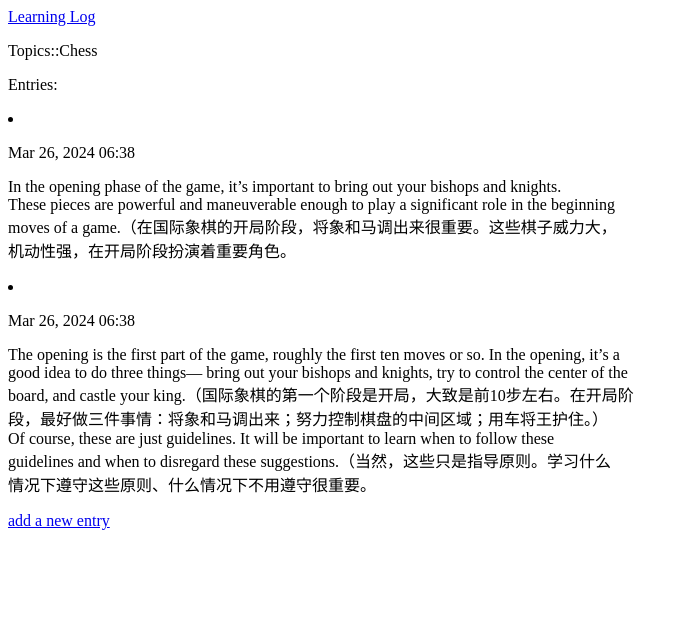
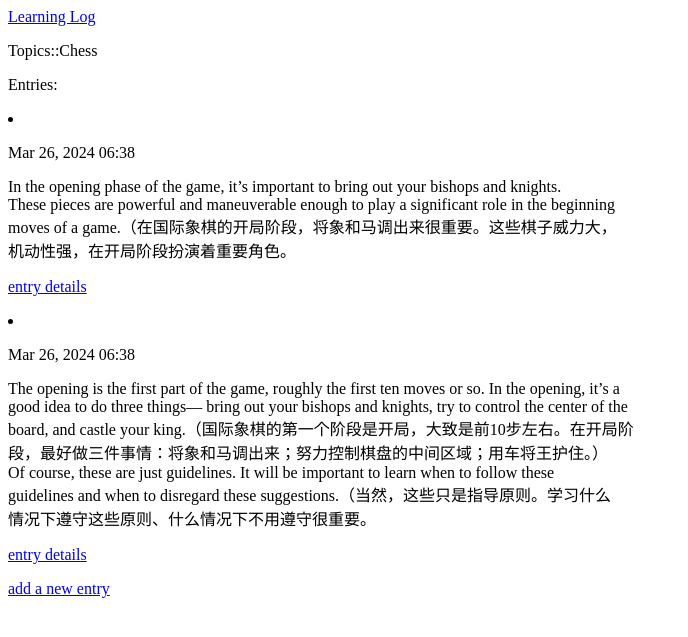
Before and after one commit to Tammi2022/django_web_demo, a Django app: page /learn_logs/topics/2 in a window 1280 px wide. Shown: the top 637 px of the page, without its empty margins (0-688 px from the left). Run offline with Django 3.2, Linux system fonts and the light colour scheme; data comes from the database, SQL or seed files in the repository; both versions use the stored data as it was after the commit.

Commit message:
edot entry

```diff
--- a/learn_logs/urls.py
+++ b/learn_logs/urls.py
@@ -2,13 +2,14 @@ from django.urls import path
 from django.views.decorators.csrf import csrf_exempt
 
 from .views import IndexTopicLearnLogsView, ListTopicLearnLogsView, DetailsTopicLearnLogsView, NewTopicLearnLogsView, \
-    NewEntryLearnLogsView
+    NewEntryLearnLogsView, DetailsEntryLearnLogsView
 
 urlpatterns = [
     # path('bc', csrf_exempt(ExportBCOrderView.as_view())),
     path('index', csrf_exempt(IndexTopicLearnLogsView.as_view()), name='learn_logs_index'),
     path('topics', csrf_exempt(ListTopicLearnLogsView.as_view()), name='learn_logs_topics'),
     path('topics/<int:topic_id>', csrf_exempt(DetailsTopicLearnLogsView.as_view()), name='learn_logs_topic_details'),
-    path('topics/new', csrf_exempt(NewTopicLearnLogsView.as_view()), name='learn_logs_new_topic'),
-    path('entries/new/<int:topic_id>', csrf_exempt(NewEntryLearnLogsView.as_view()), name='learn_logs_new_entry'),
+    path('topics/new', csrf_exempt(NewTopicLearnLogsView.as_view()), name='learn_logs_topic_new'),
+    path('entries/new/<int:topic_id>', csrf_exempt(NewEntryLearnLogsView.as_view()), name='learn_logs_entry_new'),
+    path('entries/<int:entry_id>', csrf_exempt(DetailsEntryLearnLogsView.as_view()), name='learn_logs_entry_details'),
 ]
--- a/learn_logs/views.py
+++ b/learn_logs/views.py
@@ -4,7 +4,7 @@ from django.urls import reverse
 from django.views import View
 
 from learn_logs.forms import TopicForm, EntryForm
-from learn_logs.models import Topic
+from learn_logs.models import Topic, Entry
 from utils.auth import auth
 from utils.obj_response import ObjectResp
 
@@ -75,3 +75,20 @@ class NewEntryLearnLogsView(View):
             new_entry.topic = topic
             new_entry.save()
         return HttpResponseRedirect(reverse('learn_logs_topic_details', args=[topic_id]))
+
+
+class DetailsEntryLearnLogsView(View):
+    def get(self, request, entry_id):
+        entry = Entry.objects.get(id=entry_id)
+        topic = entry.topic
+        form = EntryForm(instance=entry)
+        context = {'entry': entry, 'topic': topic, 'form': form}
+        return render(request, 'learn_logs_entry_details.html', context)
+
+    def post(self, request, entry_id):
+        entry = Entry.objects.get(id=entry_id)
+        topic = entry.topic
+        form = EntryForm(instance=entry,data=request.POST)
+        if form.is_valid():
+            form.save()
+            return HttpResponseRedirect(reverse('learn_logs_topic_details', args=[topic.id]))
--- a/templates/learn_logs_entry_new.html
+++ b/templates/learn_logs_entry_details.html
@@ -1,10 +1,10 @@
 {% extends "base.html" %}
 {% block content %}
     <p><a href="{% url 'learn_logs_topic_details' topic.id %}">{{ topic }}</a></p>
-    <p>Add a new entry:</p>
-    <form action="{% url 'learn_logs_new_entry' topic.id %}" method="post">
+    <p>Entry details</p>
+    <form action="{% url 'learn_logs_entry_details' entry.id %}" method="post">
         {% csrf_token %}
         {{ form.as_p }}
-        <button name="submit">add entry</button>
+        <button name="submit">save changes</button>
     </form>
 {% endblock content %}
--- a/templates/learn_logs_topic_details.html
+++ b/templates/learn_logs_topic_details.html
@@ -7,12 +7,15 @@
             <li>
                 <p>{{ entry.date_added|date:'M d, Y H:i' }}</p>
                 <p>{{ entry.text|linebreaks }}</p>
+                <p>
+                    <a href="{% url 'learn_logs_entry_details' entry.id %}">entry details</a>
+                </p>
             </li>
         {% empty %}
             <li>This are no entries for this topic yet
         {% endfor %}
     </url>
     <p>
-        <a href="{% url 'learn_logs_new_entry' topic.id %}">add a new entry</a>
+        <a href="{% url 'learn_logs_entry_new' topic.id %}">add a new entry</a>
     </p>
 {% endblock content %}
--- a/templates/learn_logs_topic_new.html
+++ b/templates/learn_logs_topic_new.html
@@ -19,7 +19,7 @@
 {% extends "base.html" %}
 {% block content %}
     <p>Add a new topic:</p>
-  <form action="{% url 'learn_logs_new_topic' %}" method="post" >
+  <form action="{% url 'learn_logs_topic_new' %}" method="post" >
     {% csrf_token %}
     {{ form.as_p }}
     <button name="submit">add topic</button>
--- a/templates/learn_logs_topics.html
+++ b/templates/learn_logs_topics.html
@@ -22,11 +22,14 @@
     <ul>
         {% for topic in topics %}
             <li>{{ topic }}</li>
+            <p>
+                <a href="{% url 'learn_logs_topic_details' topic.id %}">topic details</a>
+            </p>
         {% empty %}
             <li>No topics have been added yet.</li>
         {% endfor %}
     </ul>
 
-    <a href="{% url 'learn_logs_new_topic' %}">Add a new topic</a>
+    <a href="{% url 'learn_logs_topic_new' %}">Add a new topic</a>
 
 {% endblock content %}
```
Also changed, not shown: db.sqlite3.
